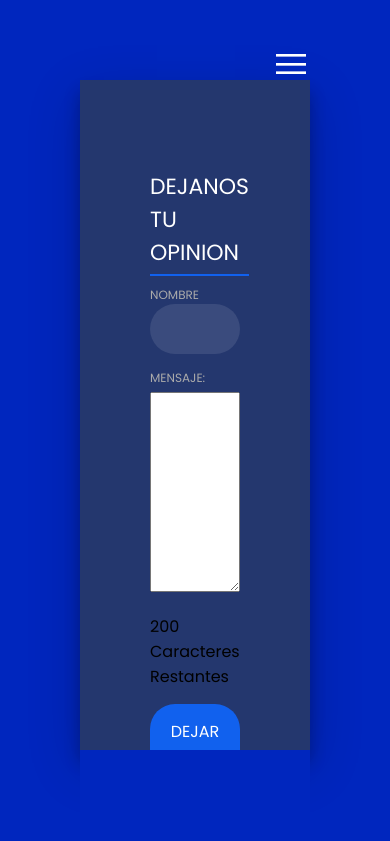
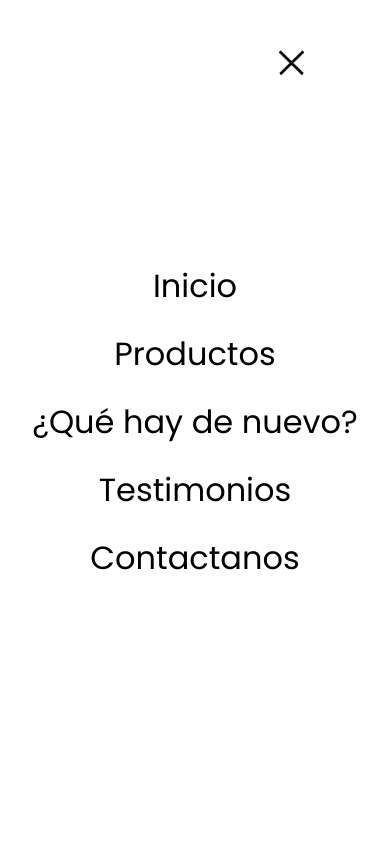
Before and after one commit to ArminRodriguez1/Taller-1, a plain HTML site: page Taller1_EspecializacionTenologica_1/comentarios.html in a window 390 px wide. Both pictures are taken after a click on the element 291 px from the left and 63 px from the top of the page. Shown: the top 841 px of the page. Drawn offline with Linux system fonts and the light colour scheme.

Commit message:
Update comentarios.html

```diff
--- a/Taller1_EspecializacionTenologica_1/comentarios.html
+++ b/Taller1_EspecializacionTenologica_1/comentarios.html
@@ -74,6 +74,12 @@
                         document.getElementById("charNum").innerHTML = charRemain + ' characters remaining';
                     }
                 }
+                function menuToggler() {
+                    const toggleMenu = document.querySelector('.toggleMenu');
+                    const navigation = document.querySelector('.navigation');
+                    toggleMenu.classList.toggle('active');
+                    navigation.classList.toggle('active');
+                }
             </script>
 
 </body>
```
